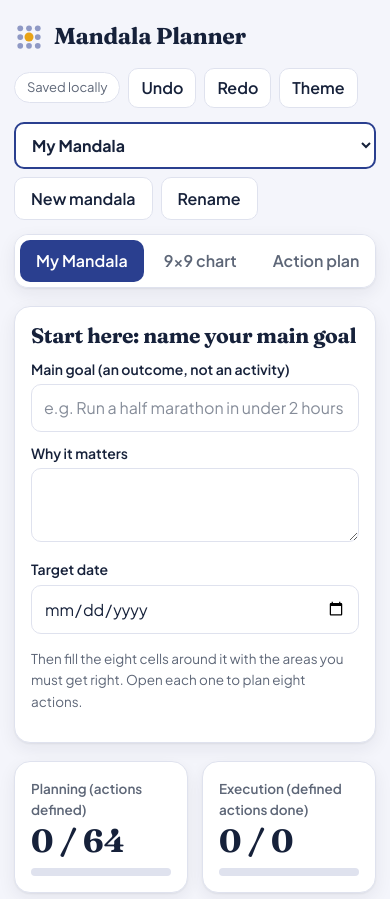
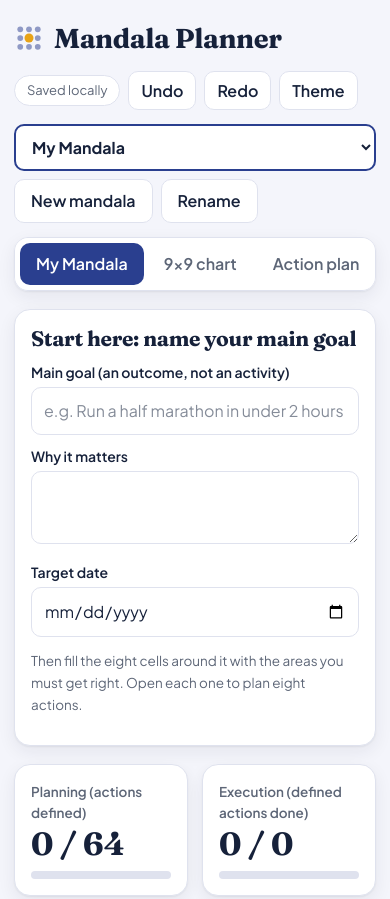
Before and after one commit to arshil121/mandala-planner, a plain HTML site: page index.html in a window 390 px wide. Shown: the top 899 px of the page. Drawn offline with Linux system fonts and the light colour scheme.

Commit message:
Update index.html

```diff
--- a/index.html
+++ b/index.html
@@ -115,7 +115,7 @@ input:focus,select:focus,textarea:focus{border-color:var(--acc);outline:3px soli
 #about{max-width:1080px;margin:0 auto;padding:0 20px 40px}#about details{border-top:1px solid var(--line);padding:10px 0}#about summary{cursor:pointer;font-weight:600}#about a{color:var(--acc)}
 /* ---- Device optimisation: phones, tablets, touch, print ---- */
 html{-webkit-text-size-adjust:100%;text-size-adjust:100%}
-body{-webkit-tap-highlight-color:transparent;overflow-x:hidden}
+body{-webkit-tap-highlight-color:transparent}
 .scr{-webkit-overflow-scrolling:touch;overscroll-behavior-x:contain}
 input[type=checkbox]{width:22px;height:22px;min-width:22px;accent-color:var(--acc)}
 .it input[type=date],.it input[type=time]{min-width:140px}
@@ -128,6 +128,13 @@ h1{flex:1 1 100%}header button{padding:6px 12px;min-height:38px}
 .ov{place-items:end stretch;padding:0}.dlg{max-width:none;border-radius:16px 16px 0 0;padding-bottom:calc(22px + env(safe-area-inset-bottom,0px))}
 .toast{width:calc(100% - 28px);text-align:center}}
 @media print{header,#bar,nav,#about,#tt,.ov{display:none!important}body{background:#fff}.card{box-shadow:none;break-inside:avoid}main{max-width:none;padding:0}}
+/* ---- Narrow-screen hardening: nothing may be clipped, even at ~300px ---- */
+header,#bar,nav,main,#about,.card,.cell{min-width:0}
+h1{font-size:clamp(20px,7vw,28px);overflow-wrap:anywhere}
+#sv{max-width:100%}
+.stats{grid-template-columns:repeat(auto-fit,minmax(min(160px,100%),1fr))}
+@media (max-width:560px){#bar select{min-width:0;width:100%}.it input[type=date],.it input[type=time]{min-width:0}.dlg{min-width:0}}
+@media (max-width:380px){header,#bar,main,#about{padding-left:12px;padding-right:12px}nav{width:calc(100% - 24px)}.card{padding:12px}.g3{gap:4px}.cell{padding:4px;font-size:13px;min-height:96px}.cell textarea{font-size:13px}.cell .mini{padding:2px 6px;font-size:12px}nav button{padding:8px 12px}}
 @media (prefers-reduced-motion:reduce){*{transition:none!important;animation:none!important}}
 </style>
 </head>
```
